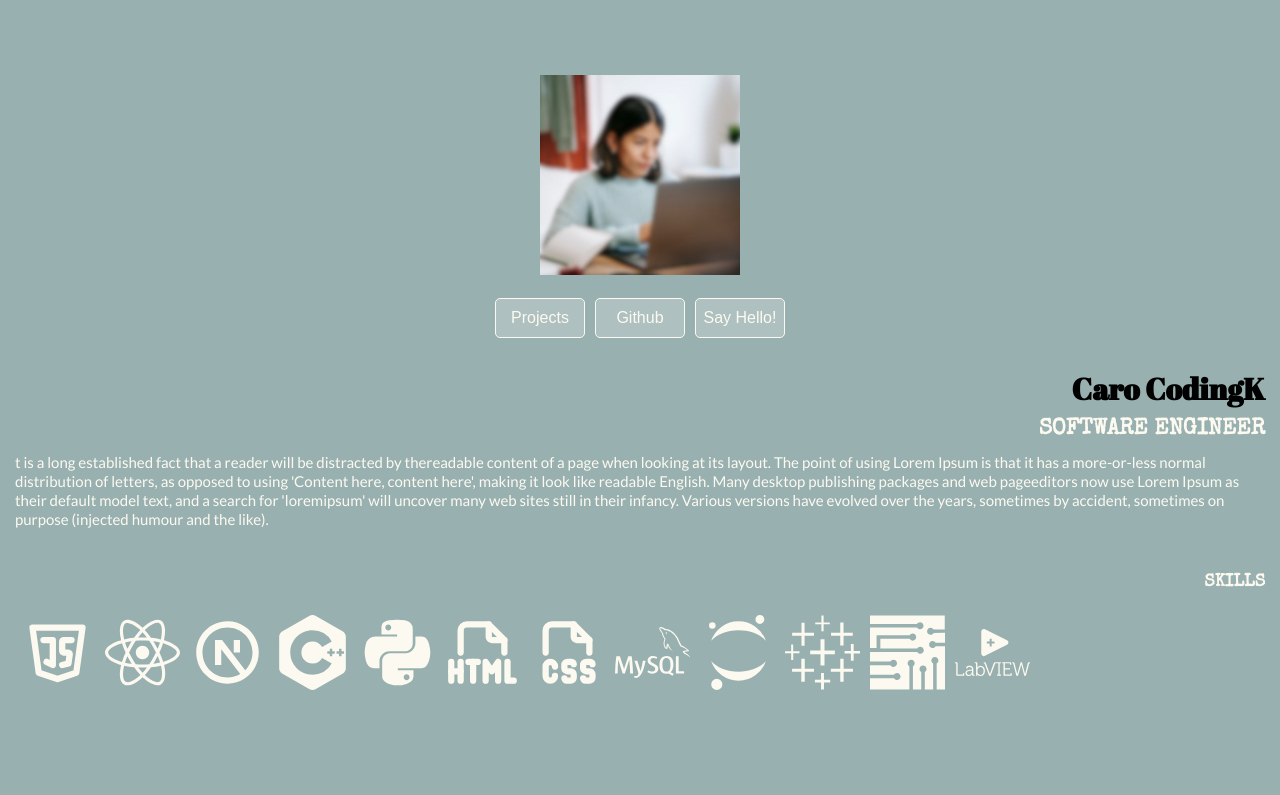
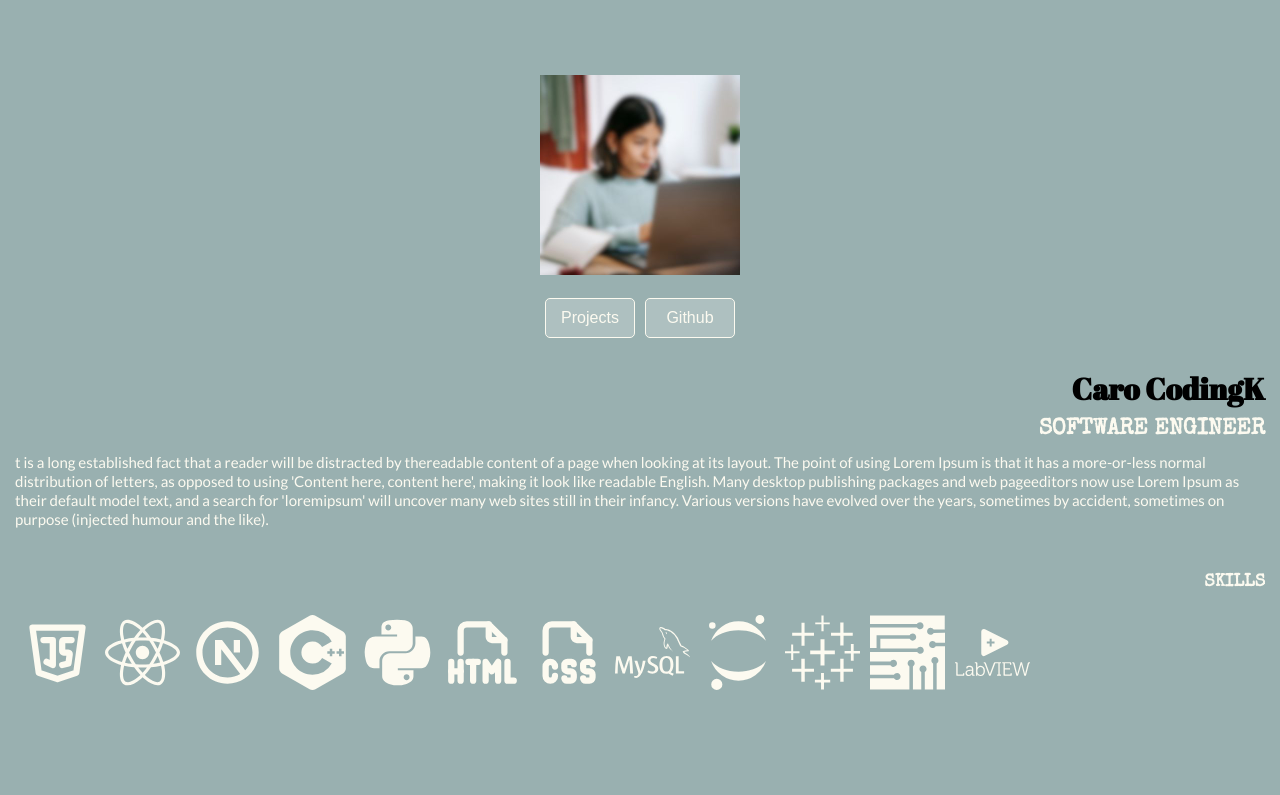
Before and after one commit to carocodingk/carocodingk.github.io, a Next.js app: page / in a window 1280 px wide. Shown: the top 795 px of the page. Built offline with nearby package versions, Linux system fonts and the light colour scheme.

Commit message:
Removed button to leave a message from linksbar component

```diff
--- a/components/LinksBar.jsx
+++ b/components/LinksBar.jsx
@@ -18,13 +18,6 @@ function LinksBar(){
             onClick={()=>console.log("Github")}
           />
         </Link>
-        <Link href={'#SayHello'}>
-          <input type="button"
-            className={style.linksbar_button}
-            value="Say Hello!"
-            onClick={()=>console.log("Say Hello!")}
-          />
-        </Link>
     </div>
   );
 }
```
